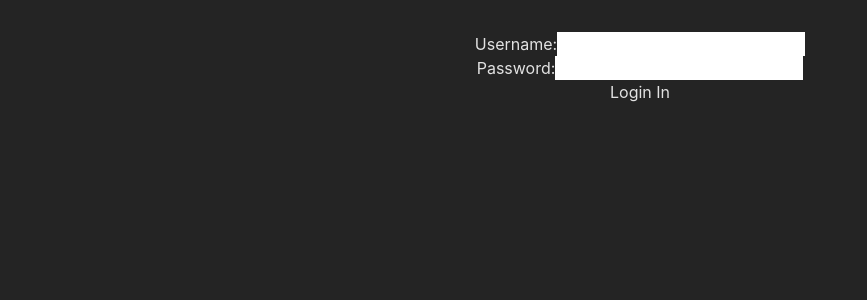
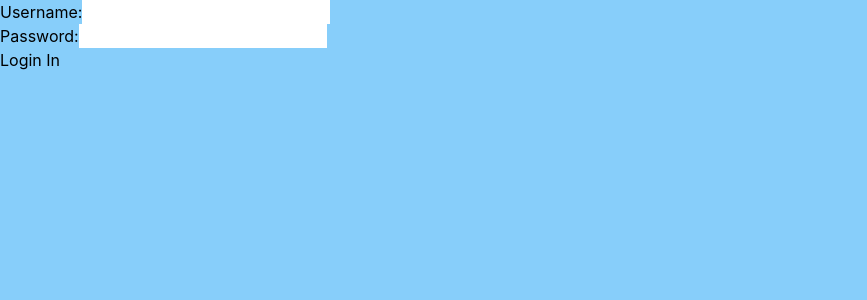
Before and after one commit to oracularzebra/quiz-webapp-typescript, a React (Vite) app: page /sign-in in a window 1280 px wide. Shown: the top 300 px of the page, without its empty margins (0-867 px from the left). Built offline with nearby package versions, Linux system fonts and the light colour scheme.

Commit message:
Removed unused files and added some styling in landing page

```diff
--- a/src/App.css
+++ /dev/null
@@ -1,6 +0,0 @@
-#root {
-  max-width: 1280px;
-  margin: 0 auto;
-  padding: 2rem;
-  text-align: center;
-}
--- a/src/App.tsx
+++ b/src/App.tsx
@@ -1,5 +1,4 @@
 import { useState } from 'react';
-import './App.css';
 import { User } from './routes/user/user';
 import { Route, Routes } from 'react-router-dom';
 import SignUp from './routes/user/SignUp';
--- a/src/index.css
+++ b/src/index.css
@@ -6,9 +6,12 @@
   line-height: 1.5;
   font-weight: 400;
 
-  color-scheme: light dark;
-  color: rgba(255, 255, 255, 0.87);
-  background-color: #242424;
+  /* Enable the below three for dark theme */
+  /* color-scheme: light dark; */
+  /* color: rgba(255, 255, 255, 0.87); */
+  /* background-color: #242424; */
+
+  background-color: lightskyblue;
 
   font-synthesis: none;
   text-rendering: optimizeLegibility;
--- a/src/routes/landing/Landing.tsx
+++ b/src/routes/landing/Landing.tsx
@@ -3,9 +3,56 @@ import { Link } from "react-router-dom"
 export default function Landing(){
 
     return (
-        <>
-            <Link to='/sign-in'>Login In</Link>
-            <Link to='/sign-up'>Register</Link>
-        </>
+        <div className="text-lg">
+            <div
+            className=
+            "flex place-items-center flex-col">
+                <h2
+                className="
+                text-center
+                mt-4
+                text-2xl"
+                >Welcome to Quizze</h2>
+                <p>An open-source trivial quiz websitec</p>
+            </div>
+            <div
+            className="h-screen grid sm:grid-cols-2">
+              <div
+              className="
+                  border-r-2
+                  grid place-items-center
+              ">
+                  <p>Already a user ?</p>
+                  <Link
+                  className="
+                      marker:p-2 border-2
+                      rounded-sm
+                      text-lg
+                      border-red-200
+                      border-r-2
+                  "
+                      to='/sign-in'>
+                      Login In
+                  </Link>
+              </div>
+              <div
+              className="
+                  grid place-items-center
+              ">
+                  <p>Not an existing user ?</p>
+                  <Link
+                  className="
+                      marker:p-2 border-2
+                      rounded-sm
+                      text-lg
+                      border-red-200
+                      border-r-2
+                  "
+                      to='/sign-up'>
+                      Register
+                  </Link>
+              </div>
+            </div>
+        </div>
     )
 }
--- a/src/routes/root.tsx
+++ /dev/null
@@ -1,43 +0,0 @@
-export default function Root() {
-    return (
-      <>
-        <div id="sidebar">
-          <h1>React Router Contacts</h1>
-          <div>
-            <form id="search-form" role="search">
-              <input
-                id="q"
-                aria-label="Search contacts"
-                placeholder="Search"
-                type="search"
-                name="q"
-              />
-              <div
-                id="search-spinner"
-                aria-hidden
-                hidden={true}
-              />
-              <div
-                className="sr-only"
-                aria-live="polite"
-              ></div>
-            </form>
-            <form method="post">
-              <button type="submit">New</button>
-            </form>
-          </div>
-          <nav>
-            <ul>
-              <li>
-                <a href={`/contacts/1`}>Your Name</a>
-              </li>
-              <li>
-                <a href={`/contacts/2`}>Your Friend</a>
-              </li>
-            </ul>
-          </nav>
-        </div>
-        <div id="detail"></div>
-      </>
-    );
-  }
--- a/src/routes/user/login.css
+++ /dev/null
@@ -1,55 +0,0 @@
-body {
-    font-family: Arial, sans-serif;
-    background-color: #f0f0f0;
-    margin: 0;
-    padding: 0;
-    display: flex;
-    justify-content: center;
-    align-items: center;
-    height: 100vh;
-}
-
-.login-container {
-    display: flex;
-    background-color: #fff;
-    box-shadow: 0 4px 6px rgba(0, 0, 0, 0.1);
-    border-radius: 5px;
-}
-
-.login-box, .signup-box {
-    padding: 20px;
-}
-
-h2 {
-    text-align: center;
-    color: #333;
-}
-
-form {
-    display: flex;
-    flex-direction: column;
-}
-
-input {
-    margin: 10px 0;
-    padding: 10px;
-    border: 1px solid #ccc;
-    border-radius: 5px;
-}
-
-button {
-    background-color: #007BFF;
-    color: #fff;
-    padding: 10px;
-    border: none;
-    border-radius: 5px;
-    cursor: pointer;
-}
-
-button:hover {
-    background-color: #0056b3;
-}
-
-.signup-box p {
-    text-align: center;
-}
```
